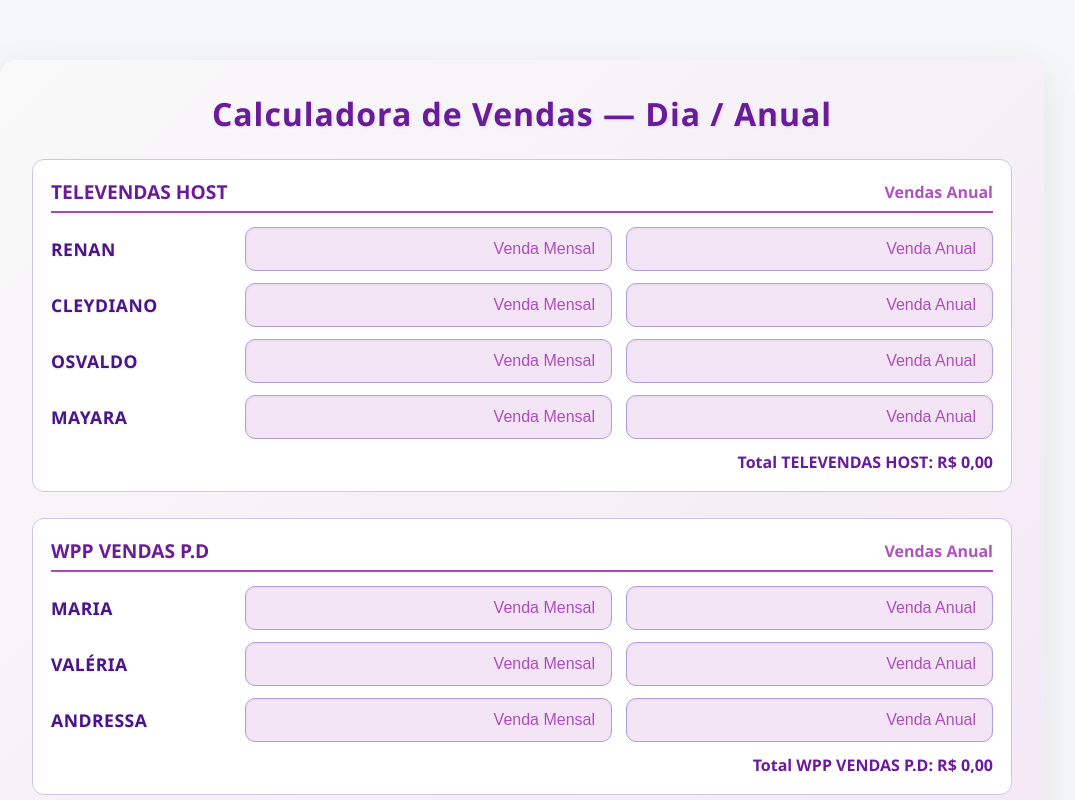
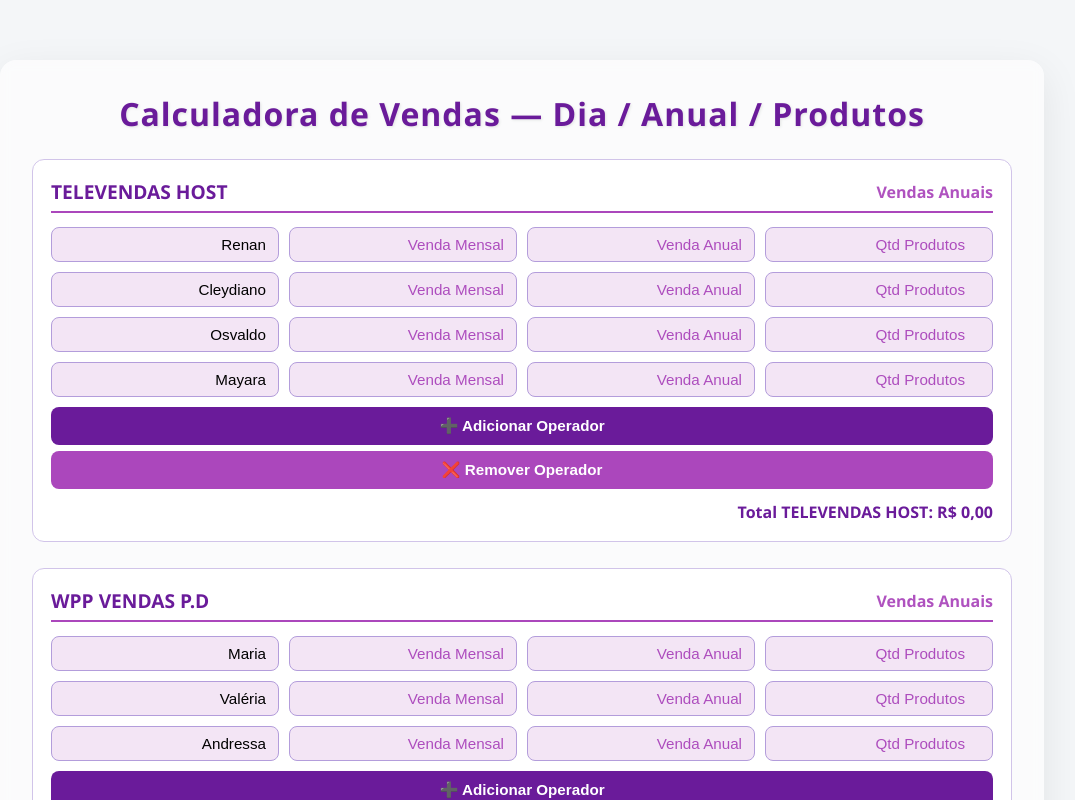
Before and after one commit to RenanCamargooo/TabelaTP, a React (Create React App) app: page / in a window 1280 px wide. Shown: the top 800 px of the page, without its empty margins (118-1193 px from the left). Built offline with nearby package versions, Linux system fonts and the light colour scheme.

Commit message:
atualização

```diff
--- a/src/App.jsx
+++ b/src/App.jsx
@@ -1,7 +1,7 @@
 import React, { useState, useEffect } from 'react';
 import './App.scss';
 
-const vendedoresPorGrupo = {
+const defaultGrupos = {
   'TELEVENDAS HOST': ['Renan', 'Cleydiano', 'Osvaldo', 'Mayara'],
   'WPP VENDAS P.D': ['Maria', 'Valéria', 'Andressa'],
   'WPP VENDAS HOST': ['Victor', 'Hudson']
@@ -26,9 +26,11 @@ function parseNumber(value) {
 }
 
 export default function App() {
+  const [vendedoresPorGrupo, setVendedoresPorGrupo] = useState(defaultGrupos);
+
   const allNames = Object.values(vendedoresPorGrupo).flat();
   const initialState = allNames.reduce(
-    (acc, name) => ({ ...acc, [name]: { dia: '', anual: '' } }),
+    (acc, name) => ({ ...acc, [name]: { dia: '', anual: '', qtd: '', operador: name } }),
     {}
   );
 
@@ -71,12 +73,13 @@ export default function App() {
   }
 
   function exportCSV() {
-    const header = ['Vendedor', 'Dia', 'Anual', 'Total Mensalizado'];
+    const header = ['Operador', 'Dia', 'Anual', 'Qtd Produtos', 'Total Mensalizado'];
     const rows = allNames.map(name => {
       const dia = parseNumber(valores[name].dia);
       const anual = parseNumber(valores[name].anual);
+      const qtd = parseNumber(valores[name].qtd);
       const mensalizado = dia + (anual ? anual / 12 : 0);
-      return [name, dia.toFixed(2), anual.toFixed(2), mensalizado.toFixed(2)];
+      return [valores[name].operador, dia.toFixed(2), anual.toFixed(2), qtd, mensalizado.toFixed(2)];
     });
     const csv = [header, ...rows].map(r => r.join(',')).join('\n');
     const blob = new Blob([csv], { type: 'text/csv;charset=utf-8;' });
@@ -86,11 +89,40 @@ export default function App() {
     a.download = `vendas_${new Date().toISOString().slice(0, 10)}.csv`;
     a.click();
     URL.revokeObjectURL(url);
+    alert('✅ Resultados baixados! Confira o CSV.');
   }
+
+  const addOperator = grupo => {
+    const newName = `Operador`;
+    let count = 1;
+    while (Object.keys(valores).includes(newName + (count > 1 ? ` ${count}` : ''))) count++;
+    const finalName = newName + (count > 1 ? ` ${count}` : '');
+
+    setVendedoresPorGrupo(prev => ({
+      ...prev,
+      [grupo]: [...prev[grupo], finalName]
+    }));
+    setValores(prev => ({ ...prev, [finalName]: { dia: '', anual: '', qtd: '', operador: 'Operador' } }));
+  };
+
+  const removeOperator = grupo => {
+    const nomes = vendedoresPorGrupo[grupo];
+    if (nomes.length === 0) return;
+    const nameToRemove = nomes[nomes.length - 1];
+    setVendedoresPorGrupo(prev => ({
+      ...prev,
+      [grupo]: prev[grupo].slice(0, -1)
+    }));
+    setValores(prev => {
+      const copy = { ...prev };
+      delete copy[nameToRemove];
+      return copy;
+    });
+  };
 
   return (
     <div className="app-container">
-      <h1>Calculadora de Vendas — Dia / Anual</h1>
+      <h1>Calculadora de Vendas — Dia / Anual / Produtos</h1>
 
       <div className="groups">
         {Object.entries(vendedoresPorGrupo).map(([grupo, nomes]) => {
@@ -99,25 +131,24 @@ export default function App() {
           return (
             <section key={grupo} className="group">
               <h2>
-                {grupo} <span className="subtitle">Vendas Anual</span>
+                {grupo} <span className="subtitle">Vendas Anuais</span>
               </h2>
+
               <div className="group-body">
                 {nomes.map(nome => (
                   <div key={nome} className="input-row">
-                    <span className="label-name">{nome}</span>
+                    <input
+                      type="text"
+                      placeholder="Operador"
+                      value={valores[nome].operador}
+                      onChange={e => handleChange(nome, 'operador', e.target.value)}
+                    />
                     <input
                       type="text"
                       inputMode="decimal"
-                      placeholder="Venda Mensal" // Alterado
+                      placeholder="Venda Mensal"
                       value={valores[nome].dia}
                       onChange={e => handleChange(nome, 'dia', e.target.value)}
-                      onBlur={e => {
-                        const n = parseNumber(e.target.value);
-                        setValores(prev => ({
-                          ...prev,
-                          [nome]: { ...prev[nome], dia: n ? n.toFixed(2).replace('.', ',') : '' }
-                        }));
-                      }}
                     />
                     <input
                       type="text"
@@ -125,16 +156,20 @@ export default function App() {
                       placeholder="Venda Anual"
                       value={valores[nome].anual}
                       onChange={e => handleChange(nome, 'anual', e.target.value)}
-                      onBlur={e => {
-                        const n = parseNumber(e.target.value);
-                        setValores(prev => ({
-                          ...prev,
-                          [nome]: { ...prev[nome], anual: n ? n.toFixed(2).replace('.', ',') : '' }
-                        }));
-                      }}
+                    />
+                    <input
+                      type="number"
+                      placeholder="Qtd Produtos"
+                      value={valores[nome].qtd}
+                      onChange={e => handleChange(nome, 'qtd', e.target.value)}
                     />
                   </div>
                 ))}
+              </div>
+
+              <div className="group-actions">
+                <button className="add-btn" onClick={() => addOperator(grupo)}>➕ Adicionar Operador</button>
+                <button className="remove-btn" onClick={() => removeOperator(grupo)}>❌ Remover Operador</button>
               </div>
 
               <div className="group-total">
@@ -154,7 +189,7 @@ export default function App() {
 
         <div className="actions">
           <button type="button" onClick={handleReset}>Zerar</button>
-          <button type="button" onClick={exportCSV}>Exportar CSV</button>
+          <button type="button" onClick={exportCSV}>Baixar resultados</button>
         </div>
       </div>
     </div>
--- a/src/App.scss
+++ b/src/App.scss
@@ -1,8 +1,34 @@
+/* Fundo do site inteiro */
+body {
+  margin: 0;
+  padding: 0;
+  min-height: 100vh;
+
+  /* Fundo degradê animado roxo translúcido */
+  background: linear-gradient(
+    135deg,
+    rgba(106, 27, 154, 0.85),   /* roxo escuro */
+    rgba(171, 71, 188, 0.75),   /* roxo médio */
+    rgba(243, 229, 245, 0.8),   /* lilás */
+    rgba(255, 255, 255, 0.9)    /* quase branco */
+  );
+  background-size: 400% 400%;
+  animation: gradientMove 12s ease infinite;
+}
+
+/* Animação do fundo */
+@keyframes gradientMove {
+  0% { background-position: 0% 50%; }
+  50% { background-position: 100% 50%; }
+  100% { background-position: 0% 50%; }
+}
+
 /* Container principal */
 .app-container {
   max-width: 980px;
   margin: 60px auto;
-  background: linear-gradient(135deg, #f9f9f9, #f3e5f5);
+  background: rgba(255, 255, 255, 0.6);
+  backdrop-filter: blur(6px);
   padding: 32px;
   border-radius: 16px;
   box-shadow: 0 12px 40px rgba(0, 0, 0, 0.08);
@@ -30,9 +56,9 @@ h1 {
   transition: transform 0.3s ease, border-color 0.3s ease, box-shadow 0.3s ease;
 
   &:hover {
-    transform: scale(1.4);
+    transform: scale(1.2); /* menos intenso */
     border-color: #ab47bc;
-    box-shadow: 0 16px 60px rgba(155,39,176,0.5);
+    box-shadow: 0 12px 40px rgba(155,39,176,0.4);
     z-index: 10;
   }
 
@@ -47,9 +73,7 @@ h1 {
     align-items: center;
     transition: color 0.3s ease;
 
-    &:hover {
-      color: #ab47bc;
-    }
+    &:hover { color: #ab47bc; }
 
     .subtitle {
       font-size: 1rem;
@@ -70,56 +94,38 @@ h1 {
 .input-row {
   display: flex;
   align-items: center;
-  gap: 14px;
-  margin-bottom: 12px;
+  gap: 10px; /* mais organizado */
+  margin-bottom: 10px;
   transition: transform 0.3s ease, box-shadow 0.3s ease;
 
   &:hover {
-    transform: scale(1.25);
-    box-shadow: 0 8px 30px rgba(155,39,176,0.4);
+    transform: scale(1.08); /* menos intenso */
+    box-shadow: 0 4px 15px rgba(155,39,176,0.3);
     z-index: 5;
-  }
-
-  .label-name {
-    width: 180px;
-    font-weight: 700; /* mais forte */
-    font-size: 1.1rem; /* ligeiramente maior */
-    color: #4a148c;
-    text-transform: uppercase; /* visual mais profissional */
-    letter-spacing: 0.5px;
-    text-shadow: 0 1px 2px rgba(0,0,0,0.1);
-    transition: color 0.3s ease, transform 0.3s ease;
-
-    &:hover {
-      color: #ab47bc;
-      transform: scale(1.05);
-    }
   }
 
   input {
     flex: 1;
-    padding: 12px 16px;
+    padding: 8px 12px;
+    font-size: 0.95rem; /* menor */
+    border-radius: 8px;
     border: 1px solid #b39ddb;
-    border-radius: 10px;
+    background: #f3e5f5;
     text-align: right;
-    font-size: 1rem;
-    background: #f3e5f5;
-    transition: transform 0.3s ease, border-color 0.3s ease, box-shadow 0.3s ease;
-    box-shadow: inset 0 1px 3px rgba(0,0,0,0.05);
+    transition: all 0.3s ease;
 
     &:hover {
-      transform: scale(1.15);
+      transform: scale(1.05);
       border-color: #7b1fa2;
       background: #fce4ec;
-      box-shadow: 0 0 20px rgba(155,39,176,0.5);
+      box-shadow: 0 0 15px rgba(155,39,176,0.4);
     }
 
     &:focus {
+      outline: none;
       border-color: #7b1fa2;
       background: #fff;
-      box-shadow: 0 0 20px rgba(155,39,176,0.5);
-      transform: scale(1.05);
-      outline: none;
+      box-shadow: 0 0 15px rgba(155,39,176,0.4);
     }
 
     &::placeholder {
@@ -127,6 +133,30 @@ h1 {
       opacity: 0.8;
     }
   }
+}
+
+/* Ações de adicionar/remover operador */
+.group-actions {
+  display: flex;
+  flex-direction: column;
+  gap: 6px;
+  margin-top: 8px;
+
+  .add-btn, .remove-btn {
+    padding: 10px 14px;
+    font-size: 0.95rem;
+    border-radius: 8px;
+    border: none;
+    cursor: pointer;
+    font-weight: 600;
+    color: #fff;
+    transition: all 0.3s ease;
+
+    &:hover { transform: scale(1.05); }
+  }
+
+  .add-btn { background-color: #6a1b9a; }
+  .remove-btn { background-color: #ab47bc; }
 }
 
 /* Total do grupo */
@@ -140,7 +170,7 @@ h1 {
 
   &:hover {
     color: #ab47bc;
-    transform: scale(1.2);
+    transform: scale(1.1);
   }
 }
 
@@ -158,7 +188,7 @@ h1 {
   transition: transform 0.3s ease, color 0.3s ease;
 
   &:hover {
-    transform: scale(1.2);
+    transform: scale(1.15);
     color: #6a1b9a;
   }
 }
@@ -172,7 +202,7 @@ h1 {
   margin-top: 28px;
 }
 
-/* Botões */
+/* Botões principais */
 .actions button {
   margin-left: 8px;
   padding: 12px 18px;
@@ -187,18 +217,16 @@ h1 {
 
   &:first-child {
     background: #9c27b0;
-
     &:hover {
-      transform: scale(1.15);
+      transform: scale(1.1);
       background: #8e24aa;
     }
   }
 
   &:last-child {
     background: #6a1b9a;
-
     &:hover {
-      transform: scale(1.15);
+      transform: scale(1.1);
       background: #7b1fa2;
     }
   }
@@ -211,7 +239,7 @@ hr {
   border-top: 2px solid #d1c4e9;
 }
 
-/* Animação suave para toda a div do grupo */
+/* Animação suave */
 .group-body, .input-row {
   transition: all 0.3s ease;
 }
```
Also changed, not shown: src/App.css (added).
